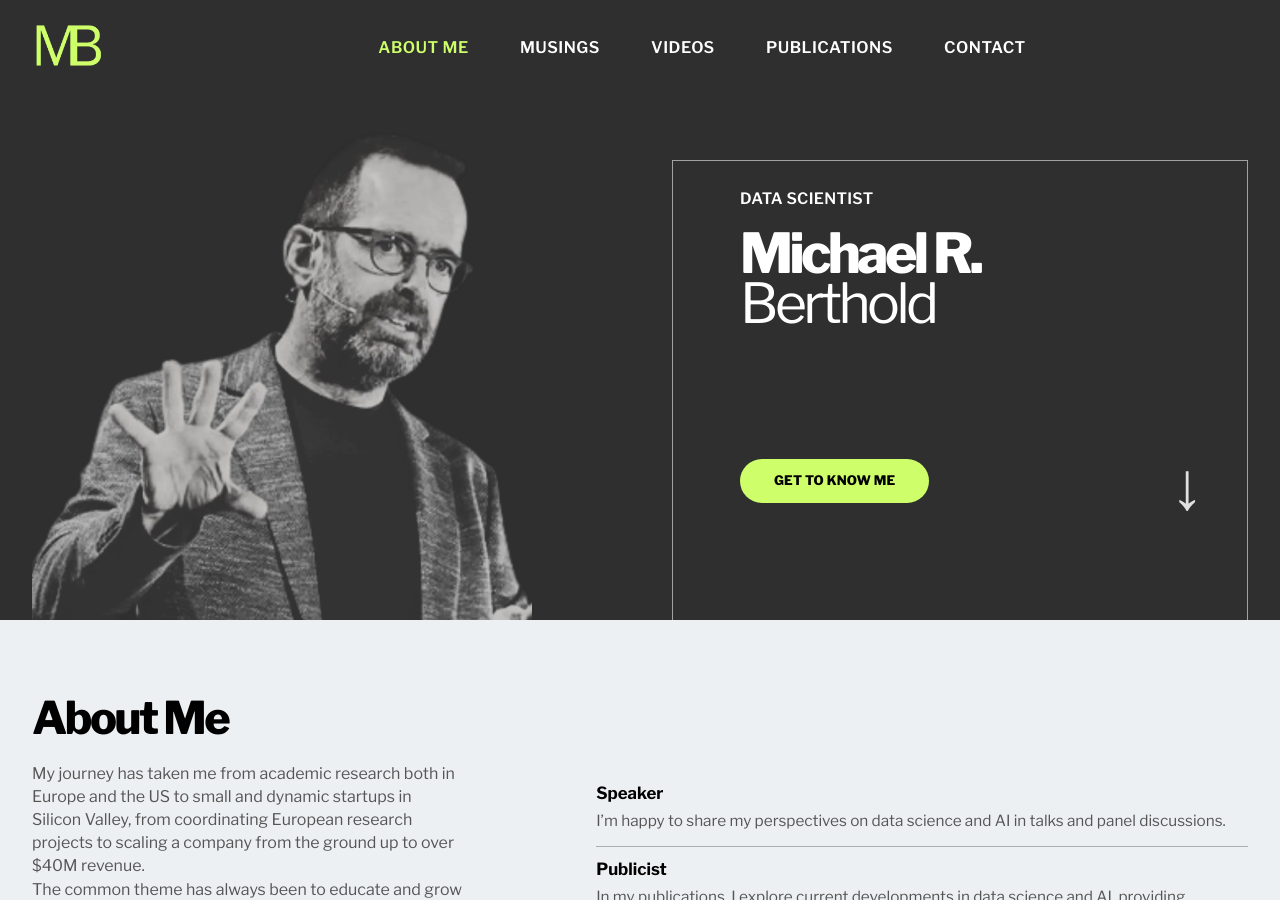
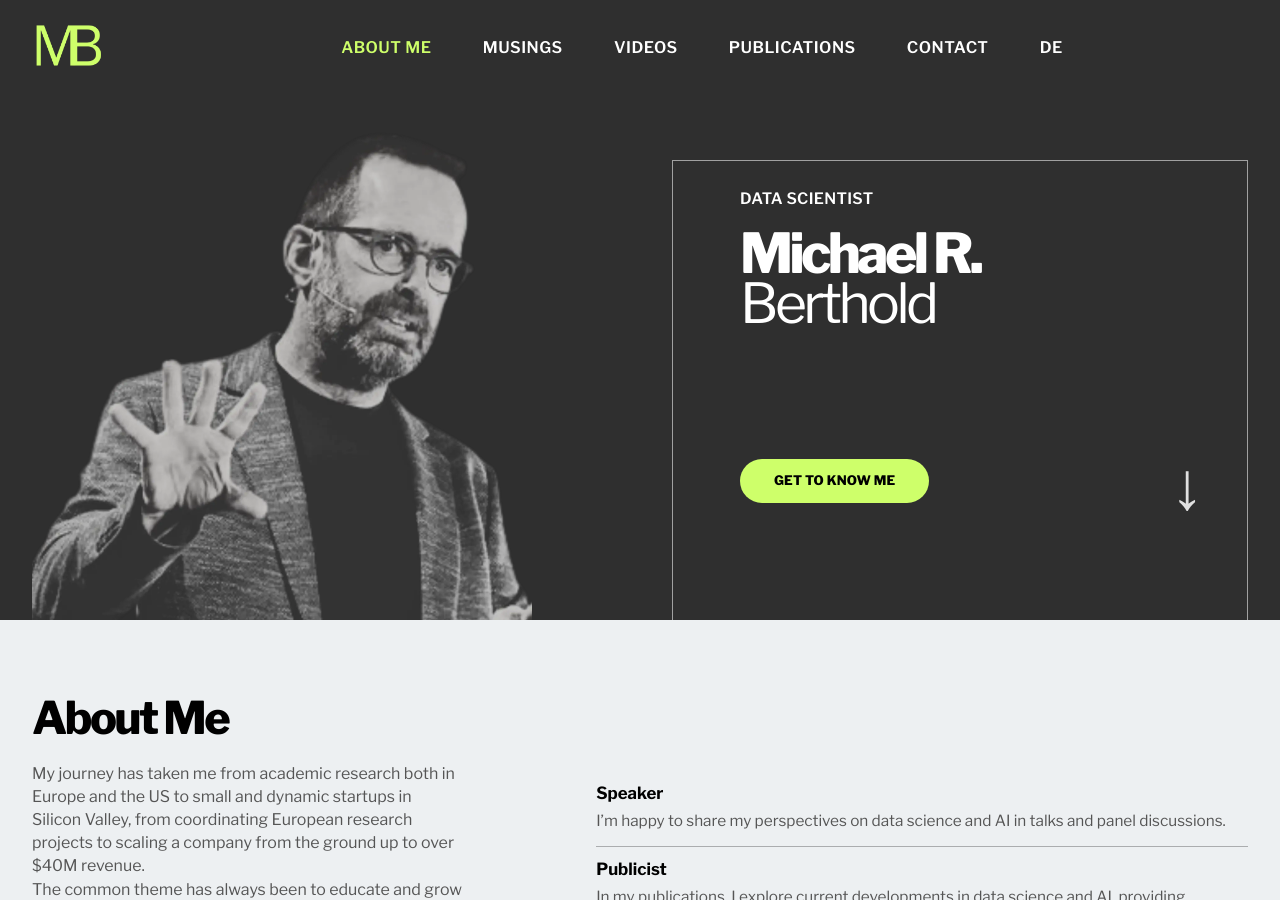
Before and after one commit to lacahelpme/mb, a Jekyll site: the page built from index.html, in a window 1280 px wide and 900 px high. Built offline with Jekyll 4.4.1, drawn with Linux system fonts in a browser that asks for light colours.

Commit message:
Update header.html

```diff
--- a/_includes/header.html
+++ b/_includes/header.html
@@ -1,5 +1,6 @@
-<header class="site-header {% if page.url == '/' %}site-header-home{% else %}site-header-subpage{% endif %}">
+<header class="site-header {% if page.url == '/' or page.url == '/de/' %}site-header-home{% else %}site-header-subpage{% endif %}">
   <div class="container header-inner">
+
     <a class="logo logo-image" href="{{ '/' | relative_url }}">
       <img src="{{ '/assets/img/general/Michael-Berthold-Logo.png' | relative_url }}" alt="MB logo">
     </a>
@@ -14,22 +15,63 @@
 
     <nav class="primary-nav" aria-label="Primary navigation">
       <ul>
+
+        <!-- ABOUT -->
         <li>
-          <a href="{{ '/#about' | relative_url }}" class="{% if page.url == '/' %}active{% endif %}">ABOUT ME</a>
+          <a
+            href="{% if page.lang == 'de' %}{{ '/de/#about' | relative_url }}{% else %}{{ '/#about' | relative_url }}{% endif %}"
+            class="{% if page.url == '/' or page.url == '/de/' %}active{% endif %}">
+
+            {% if page.lang == 'de' %}
+              Über mich
+            {% else %}
+              ABOUT ME
+            {% endif %}
+
+          </a>
         </li>
+
+        <!-- MUSINGS -->
         <li>
-          <a href="{{ '/musings/' | relative_url }}" class="{% if page.url contains '/musings' %}active{% endif %}">MUSINGS</a>
+          <a href="{{ '/musings/' | relative_url }}" class="{% if page.url contains '/musings' %}active{% endif %}">
+            MUSINGS
+          </a>
         </li>
+
+        <!-- VIDEOS -->
         <li>
-          <a href="{{ '/videos/' | relative_url }}" class="{% if page.url contains '/videos' %}active{% endif %}">VIDEOS</a>
+          <a href="{{ '/videos/' | relative_url }}" class="{% if page.url contains '/videos' %}active{% endif %}">
+            VIDEOS
+          </a>
         </li>
+
+        <!-- PUBLICATIONS -->
         <li>
-          <a href="{{ '/publications/' | relative_url }}" class="{% if page.url contains '/publications' %}active{% endif %}">PUBLICATIONS</a>
+          <a href="{{ '/publications/' | relative_url }}" class="{% if page.url contains '/publications' %}active{% endif %}">
+            PUBLICATIONS
+          </a>
         </li>
+
+        <!-- CONTACT -->
         <li>
-          <a href="{{ '/contact/' | relative_url }}" class="{% if page.url contains '/contact' %}active{% endif %}">CONTACT</a>
+          <a href="{{ '/contact/' | relative_url }}" class="{% if page.url contains '/contact' %}active{% endif %}">
+            CONTACT
+          </a>
         </li>
+
+        <!-- LANGUAGE SWITCH (ONLY HOME) -->
+        {% if page.url == '/' or page.url == '/de/' %}
+        <li class="lang-switch">
+          {% if page.lang == 'de' %}
+            <a href="{{ '/' | relative_url }}">EN</a>
+          {% else %}
+            <a href="{{ '/de/' | relative_url }}">DE</a>
+          {% endif %}
+        </li>
+        {% endif %}
+
       </ul>
     </nav>
+
   </div>
 </header>
```
